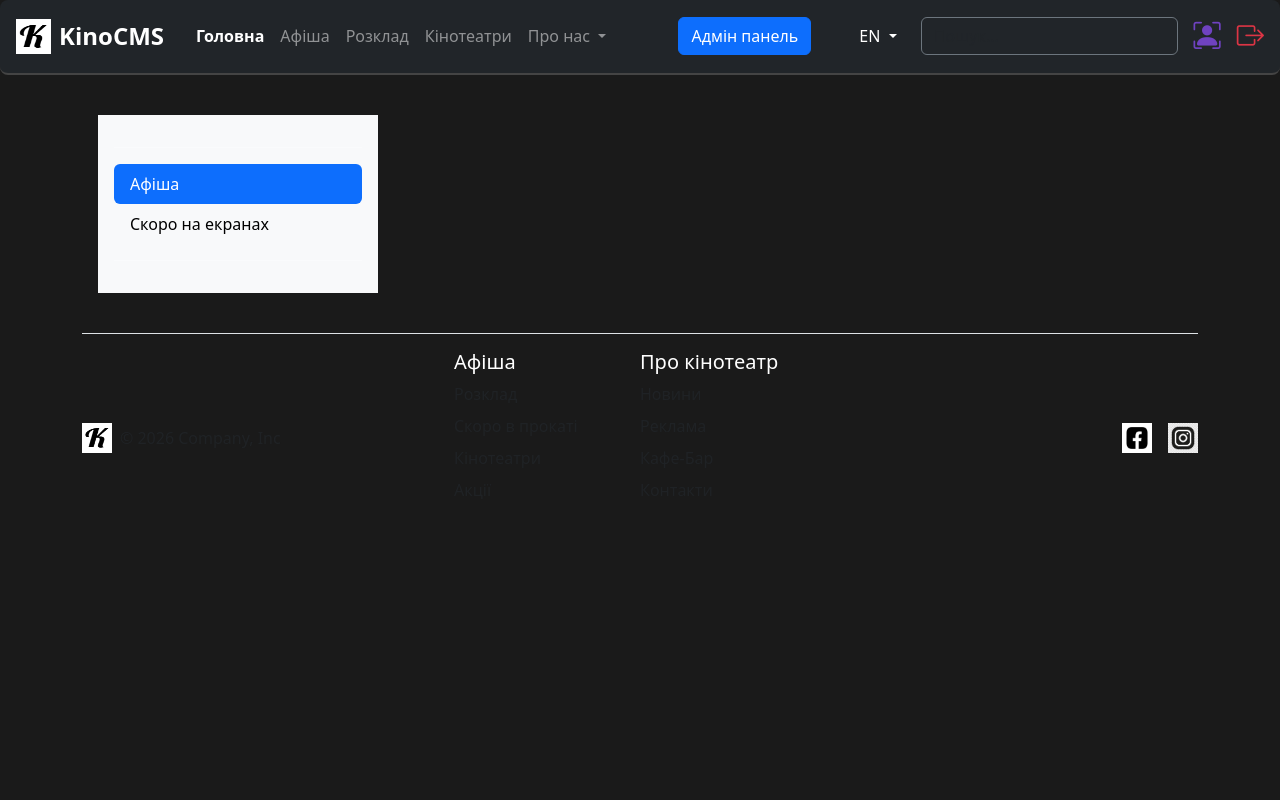
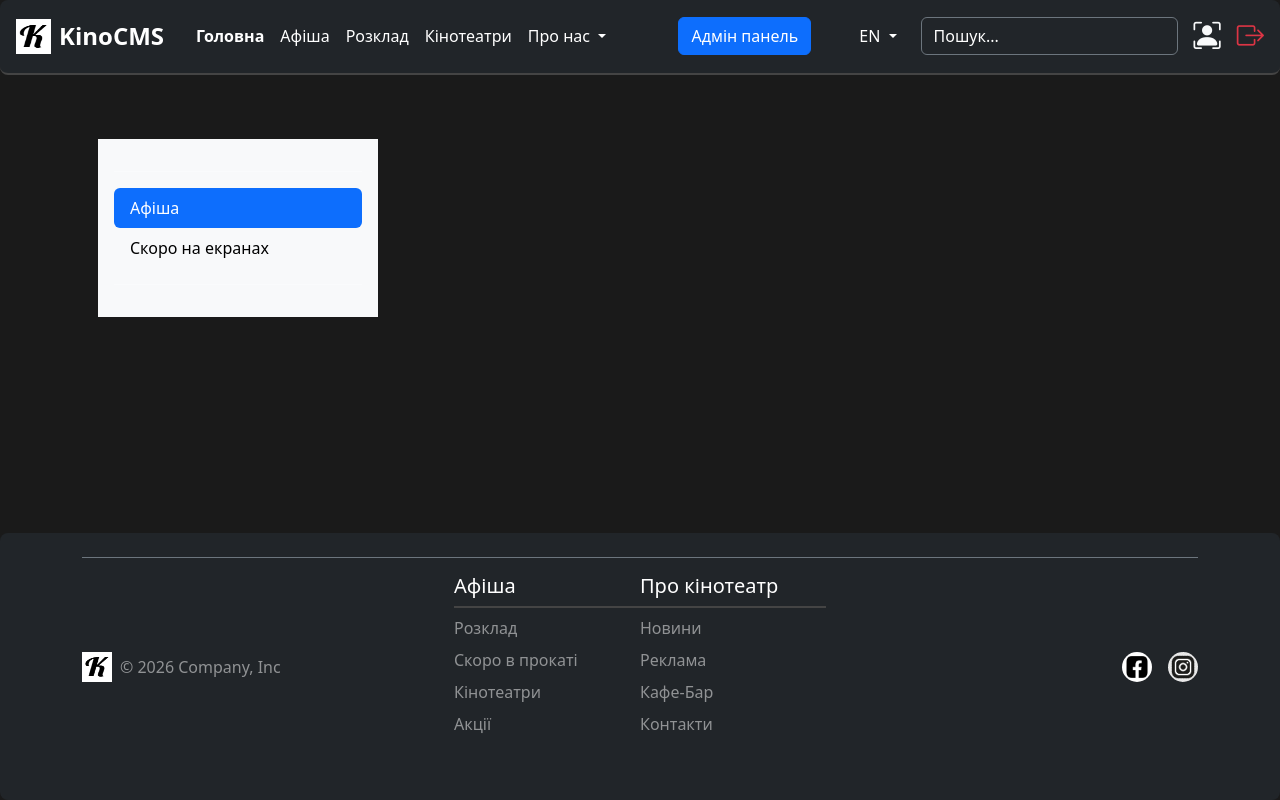
Before and after one commit to maksirh/kinoCMS, a Django app: page /en/poster/ in a window 1280 px wide. Run offline with Django 5.2, Linux system fonts and the light colour scheme; the visitor is signed in with stand-in values (Sample User, id 1); data that the repository does not hold is empty; parts of the project's set-up code (start-up, migrations or seed data) failed here and were passed over; some libraries are stand-ins or nearby versions.

Commit message:
some design updates

```diff
--- a/docker-compose.override.yml
+++ b/docker-compose.override.yml
@@ -1,5 +1,6 @@
 services:
   backend:
+    command: python manage.py runserver 0.0.0.0:8000
     env_file:
       - local.env
     ports:
--- a/src/cms/templates/cms/cinemas.html
+++ b/src/cms/templates/cms/cinemas.html
@@ -37,7 +37,7 @@
                         {% endif %}
                     </div>
 
-                    <div class="card-body text-center flex-grow-1 d-flex flex-column justify-content-center">
+                    <div class="card-body text-center flex-grow-1 d-flex flex-column justify-content-center bg-dark">
                         <h5 class="card-title fw-bold mb-1" style="color: white">{{ cinema.title }}</h5>
                     </div>
                 </a>
--- a/src/cms/templates/cms/hall.html
+++ b/src/cms/templates/cms/hall.html
@@ -40,7 +40,7 @@
                 <h4 class="mb-2 d-flex justify-content-center fw-bold">{% trans "Схема залу" %}</h4>
 
                 <div class="mb-4">
-                    <div id="hall-container" class="d-flex flex-column gap-2 overflow-auto py-3 border rounded bg-light">
+                    <div id="hall-container" class="d-flex flex-column gap-2 overflow-auto py-3 border-secondary rounded bg-dark">
                         <div class="text-center text-muted py-5" id="loader">
                             <div class="spinner-border spinner-border-sm me-2"></div> {% trans "Завантаження схеми залу..." %}
                         </div>
@@ -119,7 +119,7 @@
             rowDiv.className = 'd-flex align-items-center justify-content-center gap-2 mb-1';
 
             const label = document.createElement('div');
-            label.className = 'me-3 small text-muted';
+            label.className = 'me-3 small text-white';
             label.style.width = '60px';
             label.innerText = `${rowTranslation} ${rowData.row_number}`;
             rowDiv.appendChild(label);
--- a/src/main/templates/main/news_and_actions.html
+++ b/src/main/templates/main/news_and_actions.html
@@ -95,7 +95,7 @@
                         {% endif %}
                     </div>
 
-                    <div class="card-body text-center flex-grow-1 d-flex flex-column justify-content-center">
+                    <div class="card-body text-center flex-grow-1 d-flex flex-column justify-content-center bg-dark">
                         <h5 class="card-title fw-bold mb-1" style="color: white">{{ item.title }}</h5>
                     </div>
                 </a>
--- a/src/main/templates/main/schedule.html
+++ b/src/main/templates/main/schedule.html
@@ -4,7 +4,7 @@
 <div class="container my-4">
   <div class="d-flex flex-wrap align-items-center gap-3 mb-3">
     <div class="d-flex align-items-center gap-2">
-      <span class="me-2 text-uppercase small text-muted">{% trans "Показувати тільки:" %}</span>
+      <span class="me-2 text-uppercase small text-white">{% trans "Показувати тільки:" %}</span>
       <span class="badge rounded-pill bg-primary" style="cursor:pointer">3D</span>
       <span class="badge rounded-pill bg-info text-dark" style="cursor:pointer">DBOX</span>
       <span class="badge rounded-pill bg-danger" style="cursor:pointer">VIP</span>
@@ -79,7 +79,6 @@
 
 <script>
 document.addEventListener('DOMContentLoaded', function() {
-    // Константи для перекладів у JS
     const langAllHalls = "{% trans 'Зал: всі' %}";
     const langDefaultDate = "{% trans 'Оберіть дату та фільтри' %}";
     const langErrorLoad = "{% trans 'Помилка завантаження розкладу:' %}";
--- a/templates/base.html
+++ b/templates/base.html
@@ -13,9 +13,55 @@
     <link href="{% static 'css/bootstrap.min.css' %}" rel="stylesheet">
     <link href="{% static 'css/headers.css' %}" rel="stylesheet">
     <link rel="stylesheet" href="{% static 'css/bootstrap-icons.min.css' %}">
+
+    <style>
+
+        header a, header .nav-link {
+            color: #ffffff !important;
+            text-decoration: none;
+        }
+        header a:hover, header .nav-link:hover {
+            color: #ffc107 !important;
+            opacity: 0.8;
+        }
+
+
+        footer a:hover, footer .nav-link:hover {
+            color: #ffffff !important;
+            opacity: 1;
+        }
+
+        .dropdown-menu a {
+            color: #212529 !important;
+        }
+        .dropdown-menu a:hover {
+            background-color: #e9ecef;
+        }
+
+        .dropdown-menu-dark a {
+            color: #dee2e6 !important;
+        }
+        .dropdown-menu-dark a:hover {
+            color: #fff !important;
+            background-color: rgba(255, 255, 255, 0.15);
+        }
+
+        .form-control-dark::placeholder {
+            color: #ffffff !important;
+            opacity: 1;
+        }
+        .form-control-dark::-webkit-input-placeholder {
+            color: #ffffff !important;
+        }
+        .form-control-dark::-moz-placeholder {
+            color: #ffffff !important;
+            opacity: 1;
+        }
+    </style>
 </head>
 
-<body>
+<body class="d-flex flex-column min-vh-100">
+
     <header class="d-flex flex-wrap align-items-center justify-content-between py-3 mb-4 border-bottom bg-dark text-white px-3">
 
         <div class="d-flex align-items-center">
@@ -25,13 +71,13 @@
             </a>
 
             <ul class="nav mb-0">
-                <li><a href="{% url 'main:main_page' %}" class="nav-link px-2 text-white fw-bold">{% trans "Головна" %}</a></li>
-                <li><a href="{% url 'main:poster' %}" class="nav-link px-2 text-white-50">{% trans "Афіша" %}</a></li>
-                <li><a href="{% url 'main:schedule_page' %}" class="nav-link px-2 text-white-50">{% trans "Розклад" %}</a></li>
-                <li><a href="{% url 'cms:cinemas_list' %}" class="nav-link px-2 text-white-50">{% trans "Кінотеатри" %}</a></li>
+                <li><a href="{% url 'main:main_page' %}" class="nav-link px-2 fw-bold">{% trans "Головна" %}</a></li>
+                <li><a href="{% url 'main:poster' %}" class="nav-link px-2">{% trans "Афіша" %}</a></li>
+                <li><a href="{% url 'main:schedule_page' %}" class="nav-link px-2">{% trans "Розклад" %}</a></li>
+                <li><a href="{% url 'cms:cinemas_list' %}" class="nav-link px-2">{% trans "Кінотеатри" %}</a></li>
 
                 <li class="nav-item dropdown">
-                    <a class="nav-link dropdown-toggle px-2 text-white-50" href="#" id="aboutDropdown" role="button"
+                    <a class="nav-link dropdown-toggle px-2" href="#" id="aboutDropdown" role="button"
                        data-toggle="dropdown" aria-expanded="false">
                         {% trans "Про нас" %}
                     </a>
@@ -50,17 +96,17 @@
 
         {% if request.user.is_superuser %}
             <div class="me-4 text-end">
-                <a class="btn btn-primary" href="{% url 'adminlte:statistics' %}">Адмін панель</a>
+                <a class="btn btn-primary text-white" href="{% url 'adminlte:statistics' %}">Адмін панель</a>
             </div>
         {% endif %}
 
-            <div class="me-4 text-end">
+            <div class="me-4 text-end text-white">
                 <div>{{ phone1 }}</div>
                 <div>{{ phone2 }}</div>
             </div>
 
             <div class="dropdown me-4">
-                <a class="nav-link dropdown-toggle text-white text-uppercase" href="#" data-toggle="dropdown">
+                <a class="nav-link dropdown-toggle text-uppercase" href="#" data-toggle="dropdown">
                     {{ CURRENT_LANG }}
                 </a>
 
@@ -83,12 +129,12 @@
             </div>
 
             <form class="me-3" role="search">
-                <input type="search" class="form-control form-control-dark text-bg-dark" placeholder="{% trans 'Пошук...' %}" aria-label="Search">
+                <input type="search" class="form-control form-control-dark text-bg-dark text-white" placeholder="{% trans 'Пошук...' %}" aria-label="Search">
             </form>
 
             {% if request.user.is_authenticated %}
-            <a href="{% url 'authentication:profile' %}" class="link-dark me-3">
-                <i class="bi bi-person-bounding-box" style="font-size: 1.7rem; color: #6f42c1;"></i>
+            <a href="{% url 'authentication:profile' %}" class="link-light me-3">
+                <i class="bi bi-person-bounding-box" style="font-size: 1.7rem;"></i>
             </a>
 
             <a href="{% url 'authentication:logout' %}" class="link-danger">
@@ -97,7 +143,7 @@
 
             {% else %}
             <a href="{% url 'authentication:login' %}" class="btn btn-outline-light me-2">{% trans "Увійти" %}</a>
-            <a href="{% url 'authentication:register' %}" class="btn btn-warning">{% trans "Реєстрація" %}</a>
+            <a href="{% url 'authentication:register' %}" class="btn btn-warning text-dark">{% trans "Реєстрація" %}</a>
             {% endif %}
 
         </div>
@@ -105,60 +151,62 @@
 
     {% block content %}{% endblock %}
 
+    <div class="container-fluid bg-dark mt-auto">
         <div class="container">
-        <footer class="d-flex flex-wrap justify-content-between align-items-center py-3 my-4 border-top">
+            <footer class="d-flex flex-wrap justify-content-between align-items-center py-3 my-4 border-top border-secondary">
                 <div class="col-md-4 d-flex align-items-center">
-                <a href="/" class="mb-3 me-2 mb-md-0 text-body-secondary text-decoration-none lh-1">
+                    <a href="/" class="mb-3 me-2 mb-md-0 text-decoration-none lh-1">
                         <img src="{% static 'img/logo.png' %}" width="30" height="30" alt="logo">
                     </a>
-                <span class="mb-3 mb-md-0 text-body-secondary">© 2026 Company, Inc</span>
+                    <span class="mb-3 mb-md-0 text-white-50">© 2026 Company, Inc</span>
                 </div>
 
                 <div class="col mb-3">
-                <h5>{% trans "Афіша" %}</h5>
+                    <h5 class="text-white border-bottom border-secondary pb-2">{% trans "Афіша" %}</h5>
                     <ul class="nav flex-column">
                         <li class="nav-item mb-2">
-                        <a href="{% url 'main:schedule_page' %}" class="nav-link p-0 text-body-secondary">{% trans "Розклад" %}</a>
+                            <a href="{% url 'main:schedule_page' %}" class="nav-link p-0 text-white-50">{% trans "Розклад" %}</a>
                         </li>
                         <li class="nav-item mb-2">
-                        <a href="{% url 'main:poster_coming_soon' %}" class="nav-link p-0 text-body-secondary">{% trans "Скоро в прокаті" %}</a>
+                            <a href="{% url 'main:poster_coming_soon' %}" class="nav-link p-0 text-white-50">{% trans "Скоро в прокаті" %}</a>
                         </li>
                         <li class="nav-item mb-2">
-                        <a href="{% url 'cms:cinemas_list' %}" class="nav-link p-0 text-body-secondary">{% trans "Кінотеатри" %}</a>
+                            <a href="{% url 'cms:cinemas_list' %}" class="nav-link p-0 text-white-50">{% trans "Кінотеатри" %}</a>
                         </li>
                         <li class="nav-item mb-2">
-                        <a href="{% url 'main:actions_page' %}" class="nav-link p-0 text-body-secondary">{% trans "Акції" %}</a>
+                            <a href="{% url 'main:actions_page' %}" class="nav-link p-0 text-white-50">{% trans "Акції" %}</a>
                         </li>
                     </ul>
                 </div>
 
                 <div class="col mb-3">
-                <h5>{% trans "Про кінотеатр" %}</h5>
+                    <h5 class="text-white border-bottom border-secondary pb-2">{% trans "Про кінотеатр" %}</h5>
                     <ul class="nav flex-column">
                         <li class="nav-item mb-2">
-                        <a href="{% url 'main:news_page' %}" class="nav-link p-0 text-body-secondary">{% trans "Новини" %}</a>
+                            <a href="{% url 'main:news_page' %}" class="nav-link p-0 text-white-50">{% trans "Новини" %}</a>
                         </li>
                         <li class="nav-item mb-2">
-                        <a href="#" class="nav-link p-0 text-body-secondary">{% trans "Реклама" %}</a>
+                            <a href="#" class="nav-link p-0 text-white-50">{% trans "Реклама" %}</a>
                         </li>
                         <li class="nav-item mb-2">
-                        <a href="{% url 'main:page' 2 %}" class="nav-link p-0 text-body-secondary">{% trans "Кафе-Бар" %}</a>
+                            <a href="{% url 'main:page' 2 %}" class="nav-link p-0 text-white-50">{% trans "Кафе-Бар" %}</a>
                         </li>
                         <li class="nav-item mb-2">
-                        <a href="#" class="nav-link p-0 text-body-secondary">{% trans "Контакти" %}</a>
+                            <a href="#" class="nav-link p-0 text-white-50">{% trans "Контакти" %}</a>
                         </li>
                     </ul>
                 </div>
 
                 <ul class="nav col-md-4 justify-content-end list-unstyled d-flex">
                     <li class="ms-3">
-                    <a class="text-body-secondary" href="#"><img src="{% static 'img/logo_facebook.jpg' %}" width="30" height="30" alt="Facebook"></a>
+                        <a class="text-white-50" href="#"><img src="{% static 'img/logo_facebook.jpg' %}" width="30" height="30" alt="Facebook" style="border-radius: 50%;"></a>
                     </li>
                     <li class="ms-3">
-                    <a class="text-body-secondary" href="#"><img src="{% static 'img/logo_inst.jpg' %}" width="30" height="30" alt="Instagram"></a>
+                        <a class="text-white-50" href="#"><img src="{% static 'img/logo_inst.jpg' %}" width="30" height="30" alt="Instagram" style="border-radius: 50%;"></a>
                     </li>
                 </ul>
             </footer>
+        </div>
     </div>
 
     <script src="{% static 'js/jquery-3.6.0.min.js' %}"></script>
```
Also changed, not shown: src/main/templates/main/partials/schedule_rows.html (+9 -6 lines), 1 other file. Lines whose indentation alone changed are shown as unchanged.
